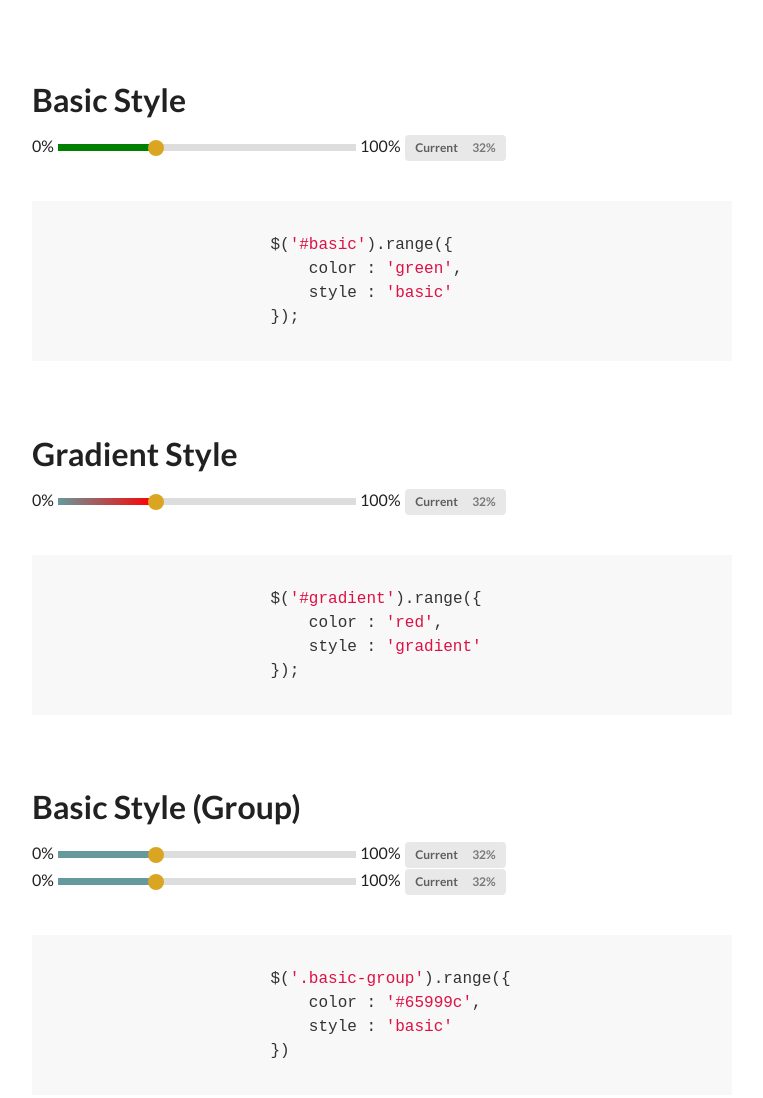
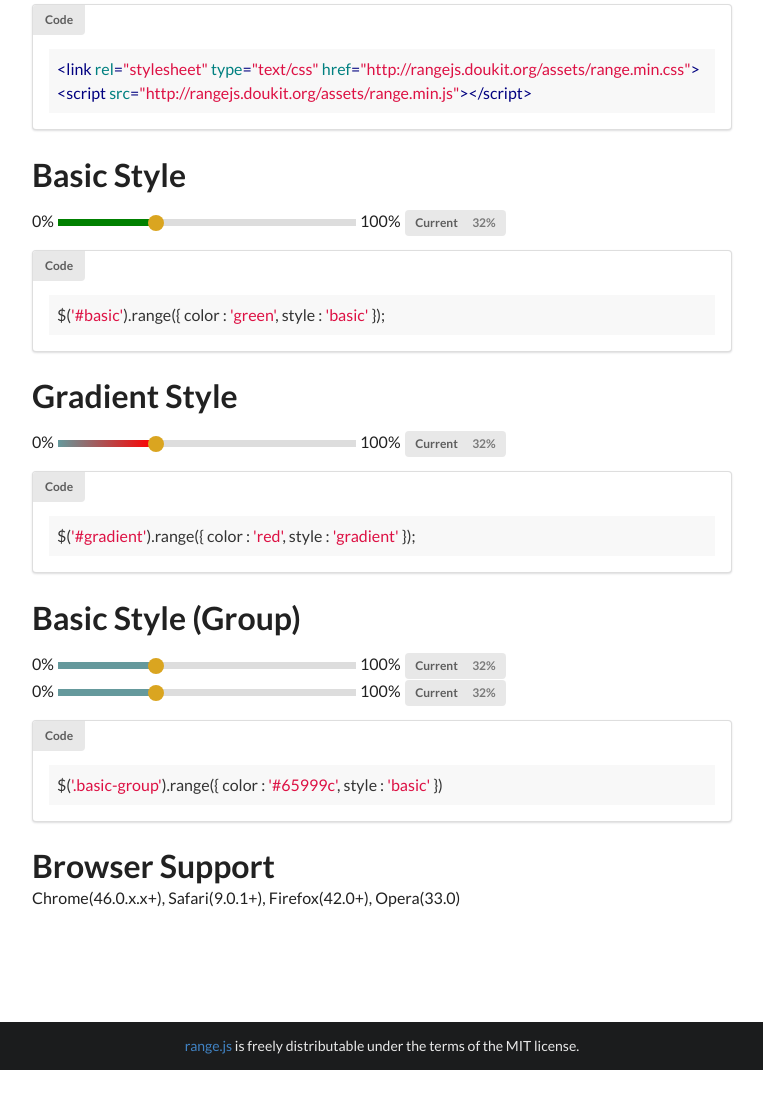
Before and after one commit to doukit/range.js, a website: page index.html in a window 1280 px wide. Shown: the part 910-2008 px from the top of the page, without its empty margins (258-1021 px from the left). After the commit the page ends 1980 px from the top, so only its background shows below. Drawn offline with Linux system fonts and the light colour scheme.

Commit message:
finished v0.1.0

```diff
--- a/index.html
+++ b/index.html
@@ -74,6 +74,10 @@
                 font-size: 1.5em;
             }
         }
+
+        .code {
+            margin-top: 2px;
+        }
     </style>
 
     <script>
@@ -118,7 +122,7 @@
             <h1 class="ui inverted header">
                 range.js
             </h1>
-            <h2>Beautiful slide bar for range input element.</h2>
+            <h2>A beautiful slide bar plugin for range input element.</h2>
             <a href="#usage">
                 <div class="ui huge primary button">Get Started <i class="right arrow icon"></i></div>
             </a>
@@ -131,6 +135,14 @@
                 <h3 class="ui header">range.js</h3>
                 <p>A beautiful slide bar plugin for range input element.</p>
 
+                <div class="ui segment">
+                    <div class="ui top left attached label">Code</div>
+                    <div class="code">
+                        &lt;link rel="stylesheet" type="text/css" href="http://rangejs.doukit.org/assets/range.min.css"&gt;
+                        &lt;script src="http://rangejs.doukit.org/assets/range.min.js"&gt;&lt;/script&gt;
+                    </div>
+                </div>
+
                 <h3 class="ui header">Basic Style</h3>
                 <div>
                     <label>0%</label>
@@ -141,14 +153,15 @@
                         <div class="detail">0%</div>
                     </div>
                 </div>
-                <pre>
-                    <code class="javascript">
+                <div class="ui segment">
+                    <div class="ui top left attached label">Code</div>
+                    <div class="code">
                         $('#basic').range({
                         color : 'green',
                         style : 'basic'
                         });
-                    </code>
-                </pre>
+                    </div>
+                </div>
 
                 <h3 class="ui header">Gradient Style</h3>
                 <div>
@@ -160,14 +173,15 @@
                         <div class="detail">0%</div>
                     </div>
                 </div>
-                <pre>
-                    <code class="javascript">
+                <div class="ui segment">
+                    <div class="ui top left attached label">Code</div>
+                    <div class="code">
                         $('#gradient').range({
                         color : 'red',
                         style : 'gradient'
                         });
-                    </code>
-                </pre>
+                    </div>
+                </div>
 
                 <h3 class="ui header">Basic Style (Group)</h3>
                 <div>
@@ -188,22 +202,16 @@
                         <div class="detail">0%</div>
                     </div>
                 </div>
-                <pre>
-                    <code class="javascript">
+                <div class="ui segment">
+                    <div class="ui top left attached label">Code</div>
+                    <div class="code">
                         $('.basic-group').range({
                         color : '#65999c',
                         style : 'basic'
                         })
-                    </code>
-                </pre>
-
-            </div>
                     </div>
                 </div>
 
-    <div id="browsersupport">
-        <div class="ui vertical stripe segment">
-            <div class="ui text container">
                 <h3 class="ui header">Browser Support</h3>
                 Chrome(46.0.x.x+), Safari(9.0.1+), Firefox(42.0+), Opera(33.0)
             </div>
@@ -222,7 +230,10 @@
 <script src="./assets/range.min.js"></script>
 <script type="text/javascript">
     $(function(){
-        hljs.initHighlightingOnLoad();
+        $('.code').each(function(i, block) {
+            hljs.configure({useBR: true});
+            hljs.highlightBlock(block);
+        });
     })
 
     /**
```
Also changed, not shown: README.md. Lines whose indentation alone changed are shown as unchanged.
